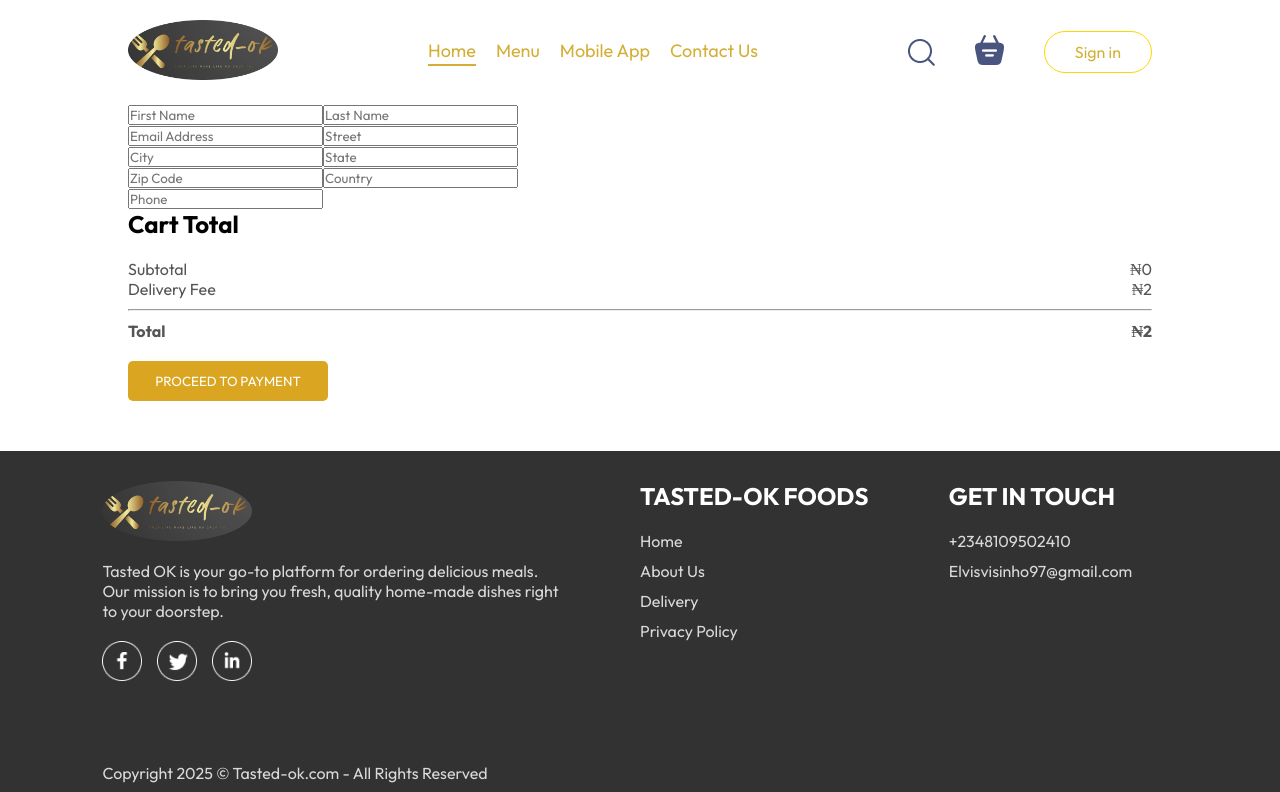
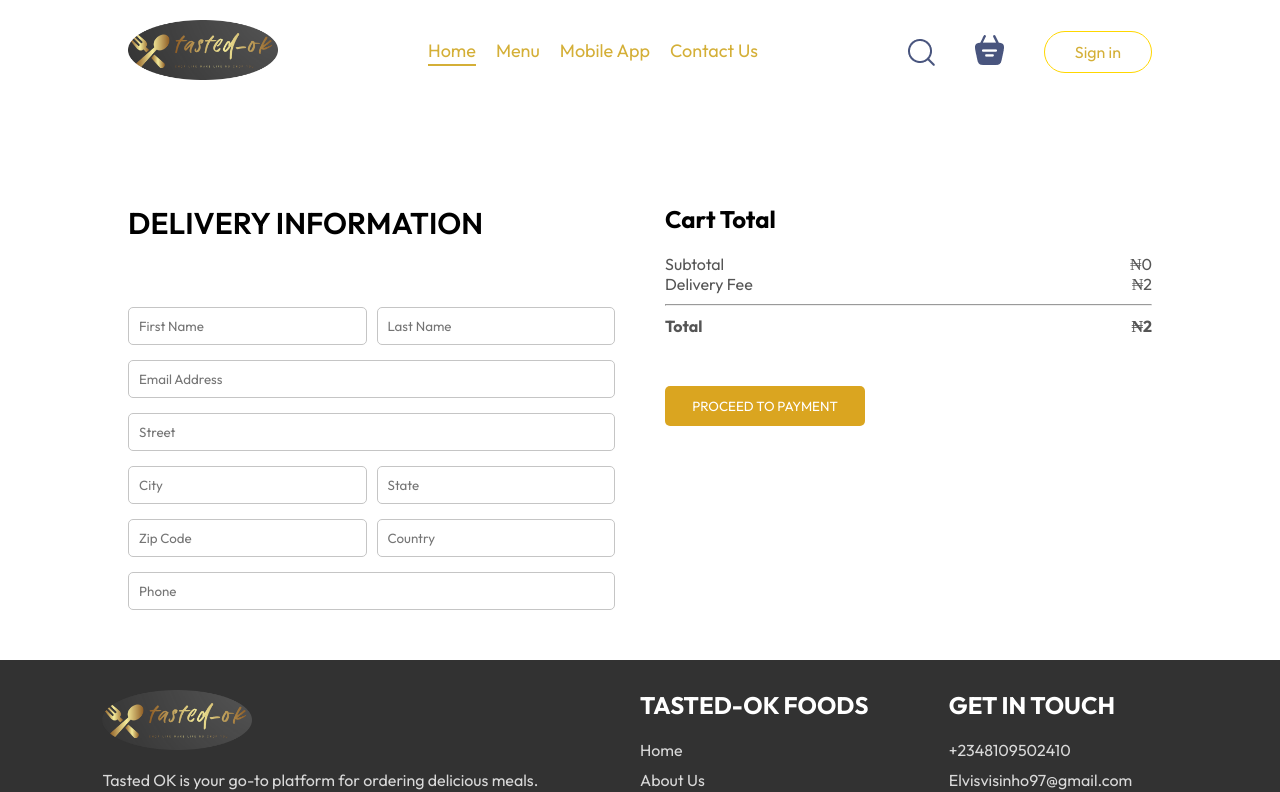
Before and after one commit to Visinho/vite-project, a React (Vite) app in the folder vite-project/: page /order in a window 1280 px wide. Shown: the top 792 px of the page. Built offline with nearby package versions, Linux system fonts and the light colour scheme.

Commit message:
Design of place order page - complete

```diff
--- a/vite-project/src/pages/PlaceOrder/PlaceOrder.css
+++ b/vite-project/src/pages/PlaceOrder/PlaceOrder.css
@@ -0,0 +1,41 @@
+.place-order{
+    display: flex;
+    align-items: start;
+    justify-content: space-between;
+    gap: 50px;
+    margin-top: 100px;
+}
+
+.place-order-left{
+    width: 100%;
+    max-width: max(30%,500px);
+}
+
+.place-order-left .title{
+    font-size: 30px;
+    font-weight: 600;
+    margin-bottom: 50px;
+}
+
+.place-order-left input{
+    margin-top: 15px;
+    width: 100%;
+    padding: 10px;
+    border: 1px solid #c5c5c5;
+    border-radius: 5px;
+    outline-color: goldenrod;
+}
+
+.place-order-left .multi-fields{
+    display: flex;
+    gap: 10px;
+}
+
+.place-order-right{
+    width: 100%;
+    max-width: max(40%,500px);
+}
+
+.place-order .cart-total button{
+    margin-top: 30px;
+}
--- a/vite-project/src/pages/PlaceOrder/PlaceOrder.jsx
+++ b/vite-project/src/pages/PlaceOrder/PlaceOrder.jsx
@@ -10,7 +10,7 @@
     <div>
       <form className="place-order">
         <div className="place-order-left">
-          <p className="title"></p>
+          <p className="title">DELIVERY INFORMATION</p>
           <div className="multi-fields">
             <input type="text" placeholder='First Name'/>
             <input type="text" placeholder='Last Name'/>
```
